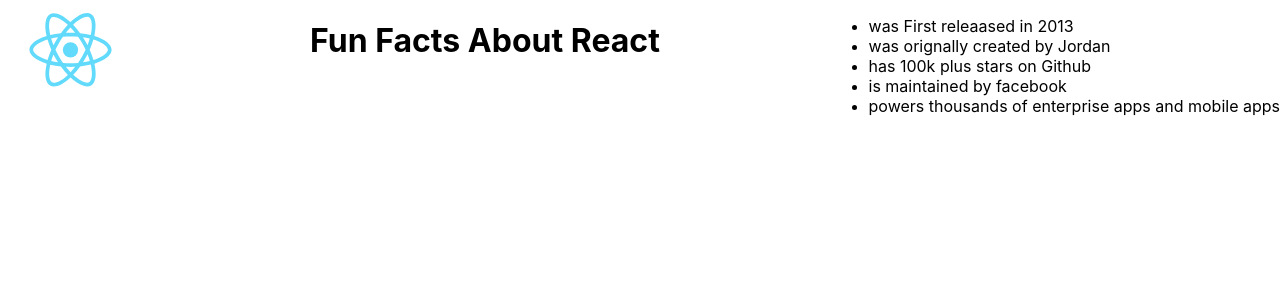
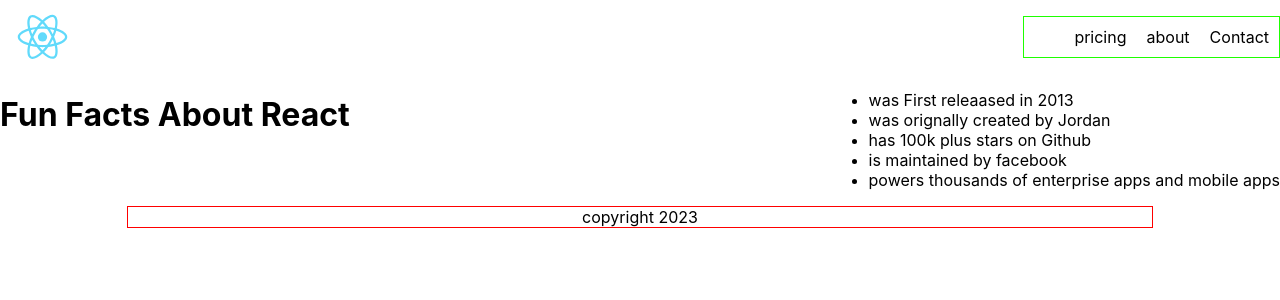
Before and after one commit to milli021k/Scrimba, a React (Create React App) app: page / in a window 1280 px wide. Shown: the top 300 px of the page. Built offline with nearby package versions, Linux system fonts and the light colour scheme.

Commit message:
created  separate components

```diff
--- a/src/App.css
+++ b/src/App.css
@@ -1,8 +1,24 @@
-img{
-  height :100px
+.nav-items{
+  border: 1px solid rgb(30, 255, 0);
+  list-style: none;
+  display: flex;
 }
 
-li {
+.nav-items > li {
+  padding: 10px;
+}
+
+nav{
+  display: flex;
+  justify-content: space-between;
+  align-items: center;
+}
+
+.nav-logo{
+  height :60px
+}
+
+ol > li {
   list-style-type: disc;
 }
 
@@ -18,3 +34,12 @@
     flex-direction: column;
   }
 }
+
+footer{
+  margin-bottom: 0px;
+  margin: auto;
+  width: 80%;
+  border: 1px solid red;
+  text-align: center;
+
+}
--- a/src/App.js
+++ b/src/App.js
@@ -1,23 +1,19 @@
-import logo from "./logo.svg";
+
 import "./App.css";
+import Header from "./Header";
+import Footer from "./Footer";
+import MainContent from "./MainContent";
+import React from 'react'
+
+
 
 function App() {
   return (
-    <div className="App">
-
-      <img src={logo} />
-      <h1>Fun Facts About React</h1>
-
-      <ol>
-        <li>was First releaased in 2013</li>
-        <li>was orignally created by Jordan</li>
-        <li>has 100k plus stars on Github</li>
-
-        <li>is maintained by facebook</li>
-
-        <li>powers thousands of enterprise apps and mobile apps</li>
-      </ol>
-    </div>
+   <>
+   <Header/>
+   <MainContent/>
+   <Footer/>
+   </>
   );
 }
 
--- /dev/null
+++ b/src/Footer.js
@@ -0,0 +1,10 @@
+import React from 'react'
+
+ function Footer() {
+  return (
+    <footer>copyright {new Date().getFullYear()}</footer>
+
+  )
+}
+
+export default  Footer;
--- /dev/null
+++ b/src/Header.js
@@ -0,0 +1,24 @@
+import React from 'react'
+import logo from "./logo.svg";
+ function Header() {
+  return (
+    <header>
+    <nav className="nav">
+      <img className="nav-logo" src={logo} />
+      <ul className="nav-items">
+        <li>
+          pricing
+        </li>
+        <li>
+          about
+        </li>
+        <li>
+          Contact
+        </li>
+      </ul>
+    </nav>
+  </header>
+  )
+}
+
+export default  Header;
--- /dev/null
+++ b/src/MainContent.js
@@ -0,0 +1,24 @@
+import React from 'react'
+
+ function MainContent() {
+  return (
+    <div className="App">
+
+    <h1>Fun Facts About React</h1>
+
+    <ol>
+      <li>was First releaased in 2013</li>
+      <li>was orignally created by Jordan</li>
+      <li>has 100k plus stars on Github</li>
+
+      <li>is maintained by facebook</li>
+
+      <li>powers thousands of enterprise apps and mobile apps</li>
+    </ol>
+
+
+  </div>
+  )
+}
+
+export default  MainContent;
```
